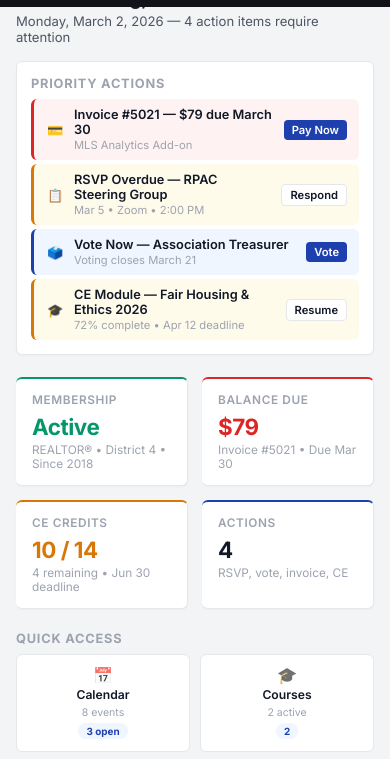
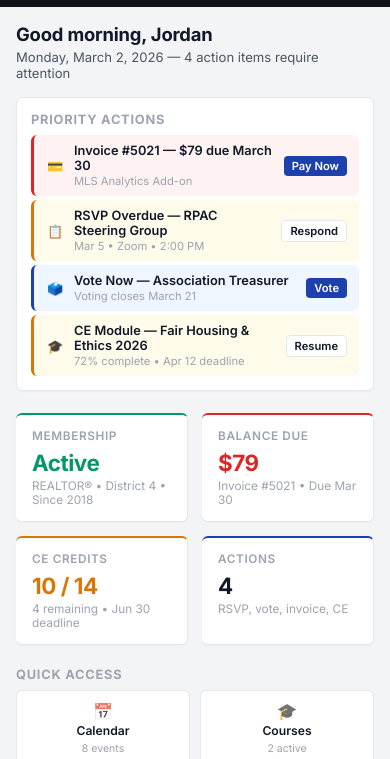
Before and after one commit to dconroy/ramco-portals-v2, a plain HTML site: page index.html in a window 390 px wide. Shown: the part 85-844 px from the top of the page. Drawn offline with Linux system fonts and the light colour scheme.

Commit message:
Update body padding and sidebar positioning in themes.css for improved layout consistency

```diff
--- a/css/themes.css
+++ b/css/themes.css
@@ -18,6 +18,7 @@
 .theme-bar-btn:hover { border-color: #52525b; color: #e4e4e7; background: #27272a; }
 .theme-bar-btn.active { background: #3b82f6; border-color: #3b82f6; color: #fff; font-weight: 600; }
 
+body { padding-top: 38px; }
 .sidebar { top: 38px; height: calc(100vh - 38px); }
 .mob-header { top: 38px; }
 .topbar { top: 38px; }
@@ -26,6 +27,7 @@
   .theme-bar { gap: 6px; padding: 0 8px; font-size: .66rem; height: 36px; }
   .theme-bar-btn { padding: 2px 6px; font-size: .62rem; }
   .theme-bar-label { font-size: .66rem; }
+  body { padding-top: 36px; }
   .sidebar { top: 36px; height: calc(100vh - 36px); }
   .mob-header { top: 36px; }
 }
```
